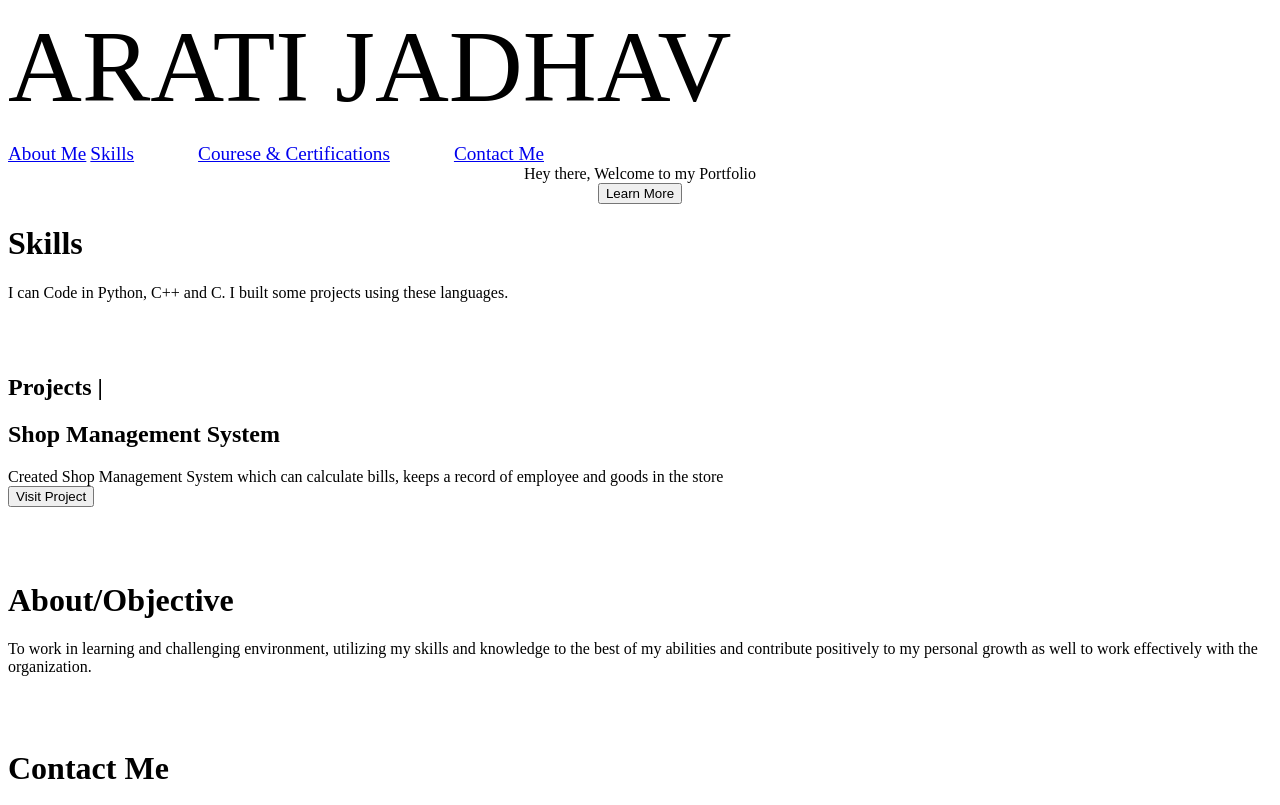
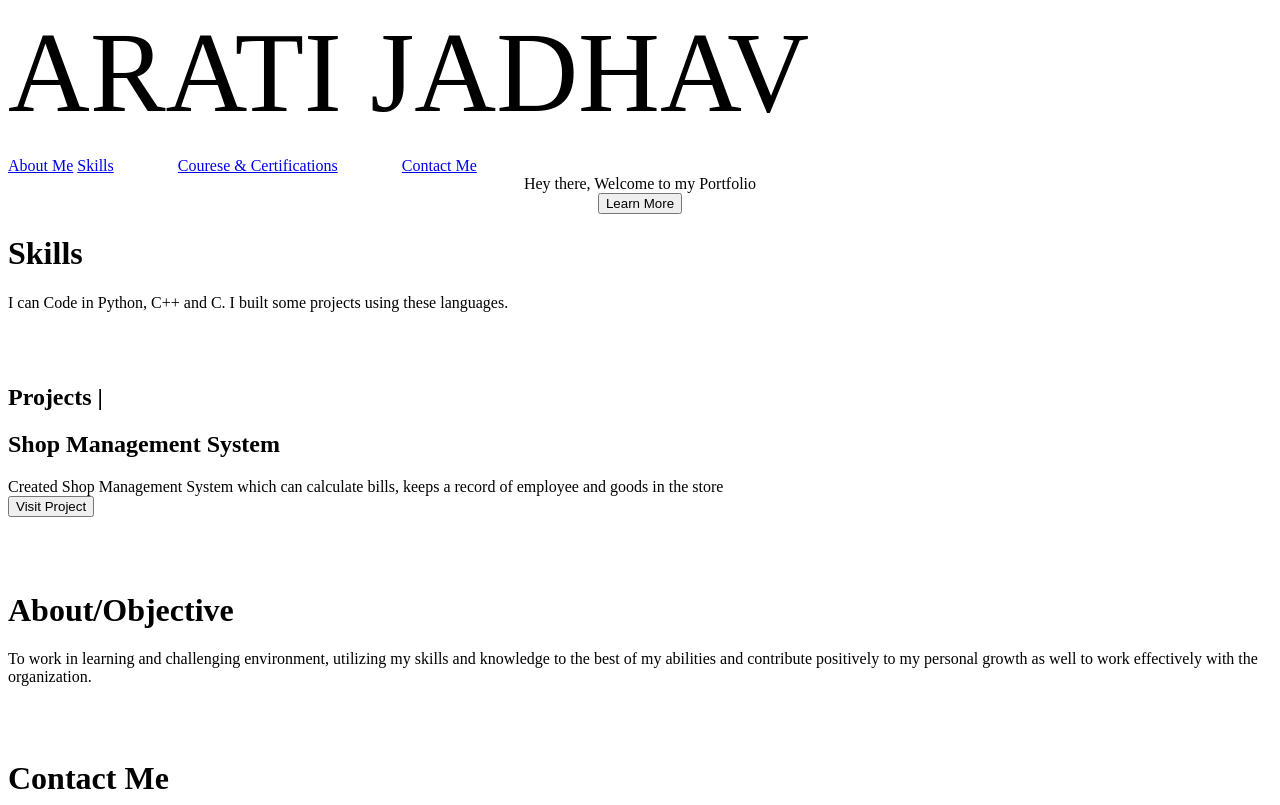
Before and after one commit to AratiJadhav5/MyPortfolio, a plain HTML site: page index.html in a window 1280 px wide. Shown: the top 805 px of the page. Drawn offline with nearby package versions, Linux system fonts and the light colour scheme.

Commit message:
Update index.html

```diff
--- a/index.html
+++ b/index.html
@@ -16,13 +16,13 @@
         <div id="spinner"></div>
     </div>
     <div id="header" class="animated slideInDown" style="animation-delay:0s;">
-    <div id="title" style="font-size: 8vw;">ARATI JADHAV</div><br>
+    <div id="title" style="font-size: 3cm;">ARATI JADHAV</div><br>
     <div id="links">
-        <a href="#about" style="font-size:1.5vw">About Me</a>
-        <a href="#skills" style="font-size:1.5vw">Skills</a>
-        <a href="https://www.linkedin.com/in/arati-jadhav-a336281b9/" target="_blank" style="margin:0px 60px; font-size:1.5vw">Courese & Certifications</a>
+        <a href="#about" >About Me</a>
+        <a href="#skills" >Skills</a>
+        <a href="https://www.linkedin.com/in/arati-jadhav-a336281b9/" target="_blank" style="margin:0px 60px; ">Courese & Certifications</a>
 
-        <a href="#contact" style="font-size:1.5vw">Contact Me</a>
+        <a href="#contact" >Contact Me</a>
     </div>
     </div>
 
```
